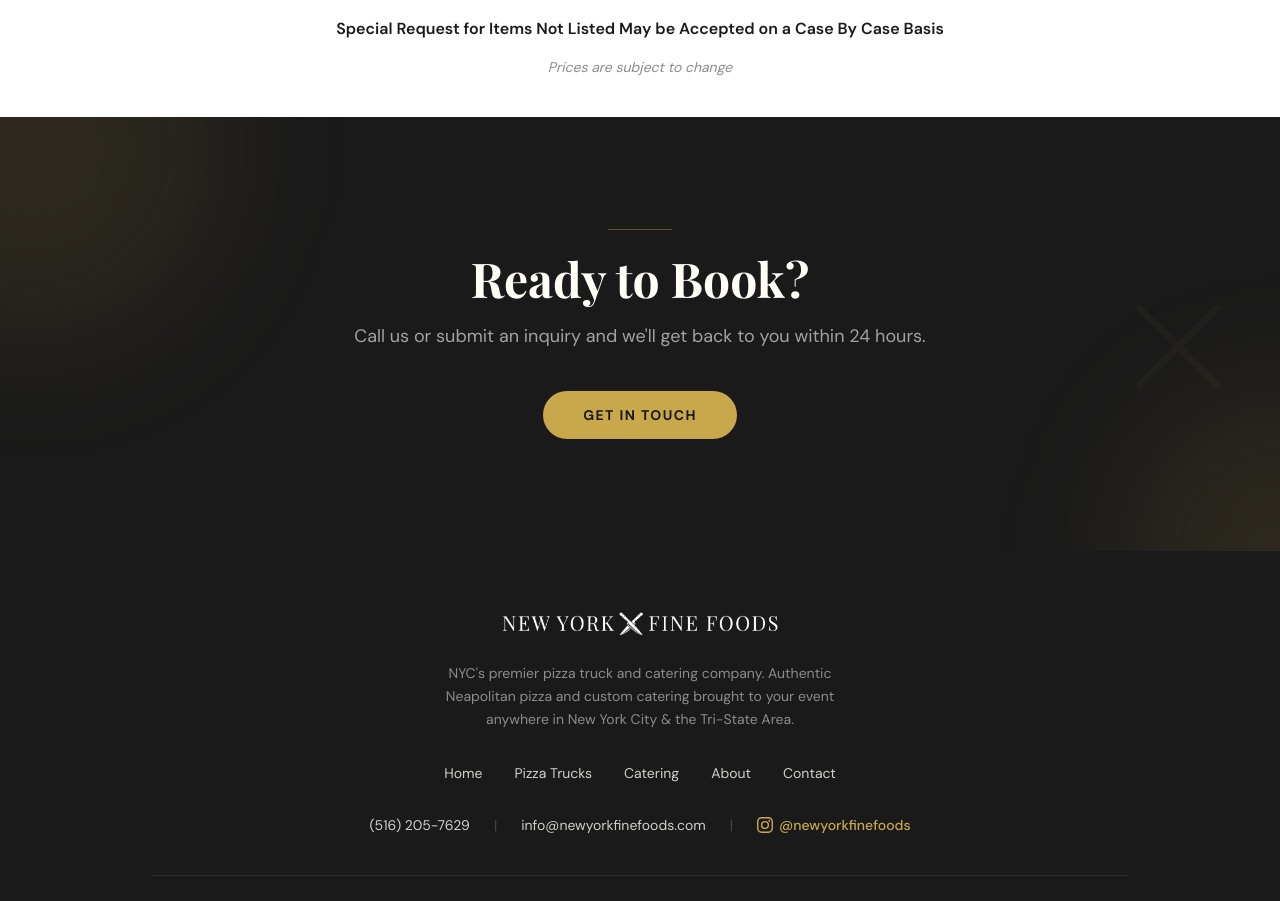
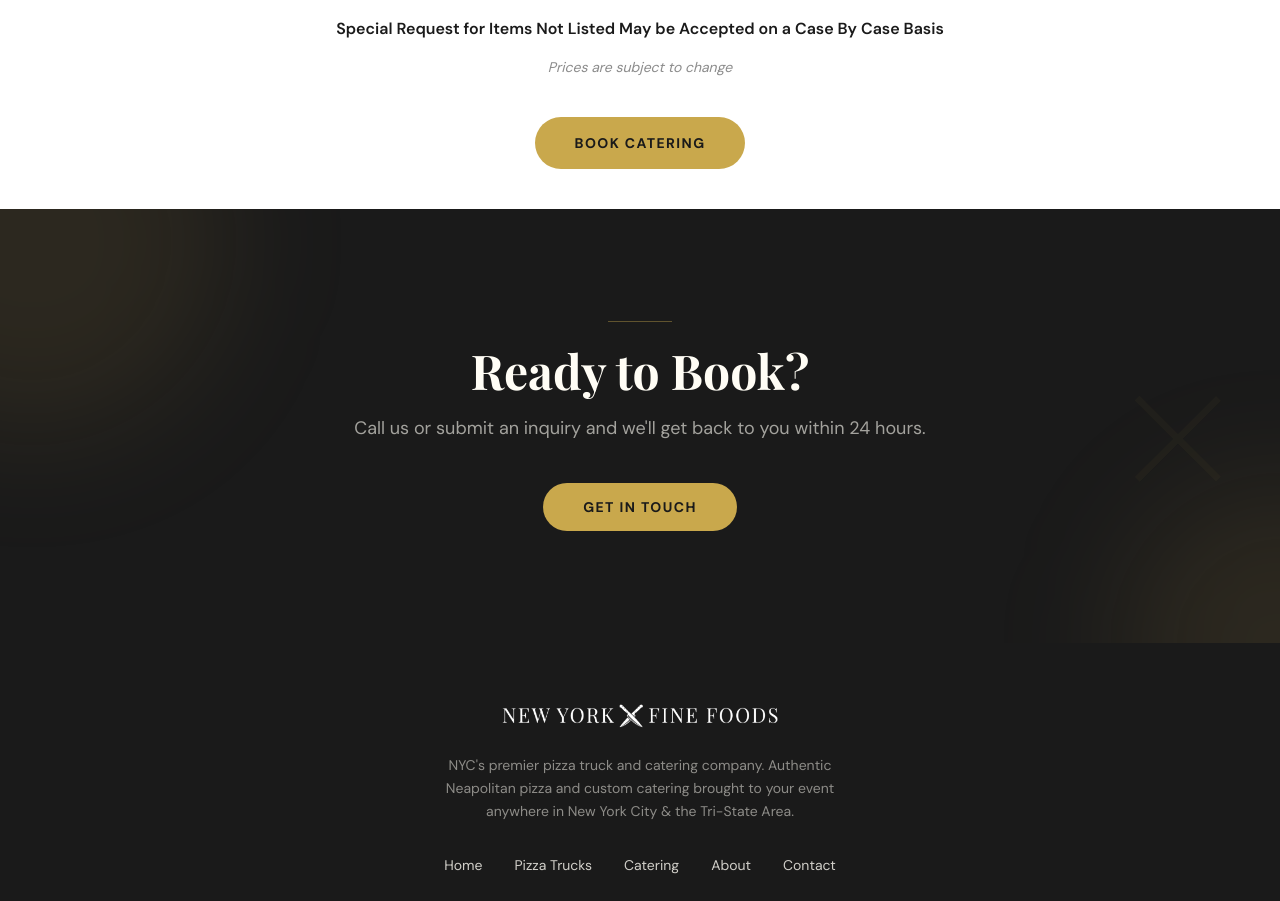
Before and after one commit to hamadgul/newyorkfinefoods, a Next.js app: page /catering in a window 1280 px wide. Shown: the part 3867-4768 px from the top of the page. Built offline with nearby package versions, Linux system fonts and the light colour scheme; no server answers; a web font is replaced by a local one.

Commit message:
button layout change

```diff
--- a/src/app/catering/page.tsx
+++ b/src/app/catering/page.tsx
@@ -321,6 +321,15 @@
             <p className="mt-4 text-sm text-charcoal/50 italic">Prices are subject to change</p>
           </div>
 
+          <div className="mt-10 text-center">
+            <Link
+              href="/contact"
+              className="inline-block rounded-full bg-gold px-10 py-4 text-sm font-bold uppercase tracking-widest text-charcoal transition-all duration-300 hover:bg-gold-light hover:shadow-lg hover:shadow-gold/25"
+            >
+              Book Catering
+            </Link>
+          </div>
+
         </div>
       </section>
 
--- a/src/app/page.tsx
+++ b/src/app/page.tsx
@@ -118,16 +118,16 @@
           </p>
           <div className="mt-8 flex w-full flex-col gap-3 sm:mt-10 sm:w-auto sm:flex-row sm:gap-4">
             <Link
-              href="/pizza-trucks#book"
+              href="/pizza-trucks#menu"
               className="rounded-full bg-gold px-8 py-3.5 text-sm font-bold uppercase tracking-widest text-charcoal transition-all duration-300 hover:bg-gold-light hover:shadow-lg hover:shadow-gold/25 sm:px-10 sm:py-4"
             >
-              Book a Pizza Truck
+              Pizza Truck Menu
             </Link>
             <Link
-              href="/contact"
+              href="/catering#menu"
               className="rounded-full border border-ivory/30 px-8 py-3.5 text-sm font-bold uppercase tracking-widest text-ivory transition-all duration-300 hover:border-gold hover:text-gold sm:px-10 sm:py-4"
             >
-              Book Catering
+              Catering Menu
             </Link>
           </div>
 
--- a/src/app/pizza-trucks/page.tsx
+++ b/src/app/pizza-trucks/page.tsx
@@ -296,6 +296,15 @@
             <p className="text-sm italic text-charcoal/50">Prices are subject to change</p>
           </div>
 
+          <div className="mt-10 text-center">
+            <Link
+              href="#book"
+              className="inline-block rounded-full bg-gold px-10 py-4 text-sm font-bold uppercase tracking-widest text-charcoal transition-all duration-300 hover:bg-gold-light hover:shadow-lg hover:shadow-gold/25"
+            >
+              Book a Pizza Truck
+            </Link>
+          </div>
+
         </div>
       </section>
 
```
